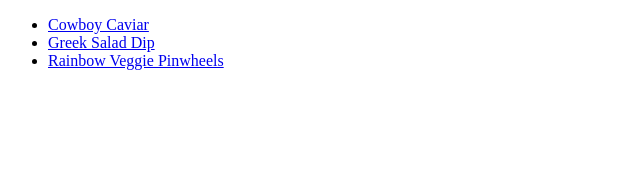
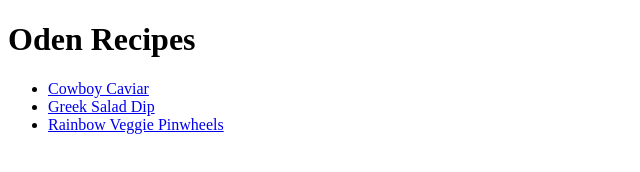
Before and after one commit to yopratik/odin-recipes, a plain HTML site: page index.html in a window 1280 px wide. Shown: the whole page, without its empty margins (0-640 px from the left). Drawn offline with Linux system fonts and the light colour scheme.

Commit message:
Include proper heading

```diff
--- a/index.html
+++ b/index.html
@@ -6,6 +6,11 @@
     <title>Odin Recipes</title>
 </head>
 <body>
+    <p>
+        <h1>
+            Oden Recipes
+        </h1>
+    </p>
     <p>
         <ul>
             <li>
```
